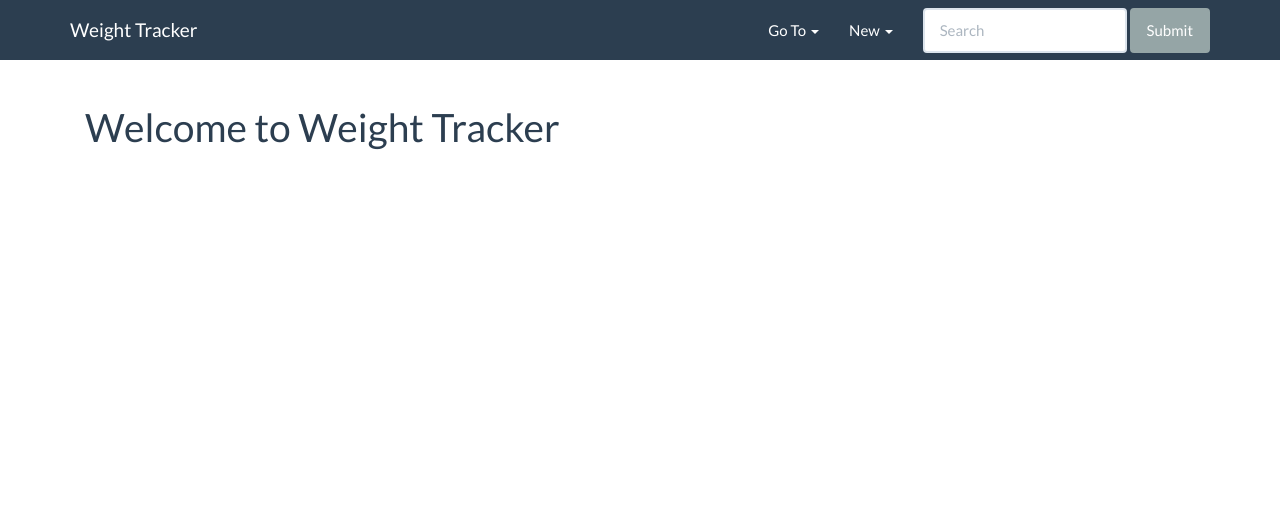
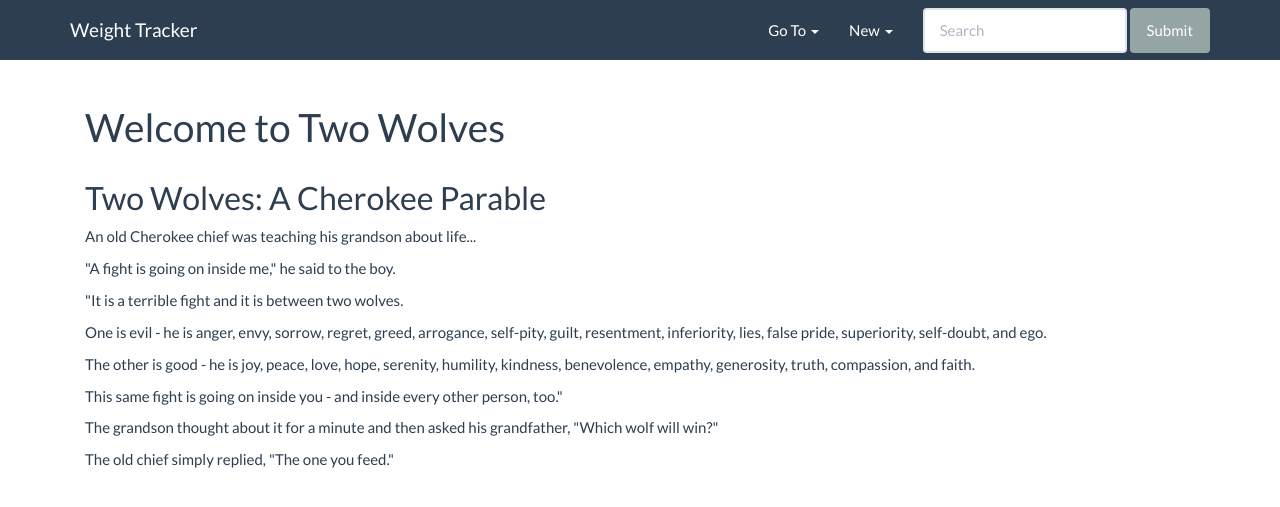
Before and after one commit to rdempsey/weight-tracker, a Flask app: page / in a window 1280 px wide. Shown: the top 507 px of the page. Run offline with Flask 2, Linux system fonts and the light colour scheme; parts of the project's set-up code (start-up, migrations or seed data) failed here and were passed over; some libraries are stand-ins or nearby versions.

Commit message:
Add the Cherokee parable of the two wolves to the home page.
Signed-off-by: Robert Dempsey <robertonrails@gmail.com>

```diff
--- a/templates/index.html
+++ b/templates/index.html
@@ -1,7 +1,17 @@
 {% extends "base.html" %}
 {% block content %}
-<div class="col-lg-6">
-  <h1>Welcome to Weight Tracker</h1>
+<div class="col-lg-12">
+  <h1>Welcome to Two Wolves</h1>
 </div>
-
+<div class="col-lg-12">
+    <h2>Two Wolves: A Cherokee Parable</h2>
+    <p>An old Cherokee chief was teaching his grandson about life...</p>
+    <p>"A fight is going on inside me," he said to the boy. </p>
+    <p>"It is a terrible fight and it is between two wolves.</p>
+    <p>One is evil - he is anger, envy, sorrow, regret, greed, arrogance, self-pity, guilt, resentment, inferiority, lies, false pride, superiority, self-doubt, and ego.</p>
+    <p>The other is good - he is joy, peace, love, hope, serenity, humility, kindness, benevolence, empathy, generosity, truth, compassion, and faith.</p>
+    <p>This same fight is going on inside you - and inside every other person, too."</p>
+    <p>The grandson thought about it for a minute and then asked his grandfather, "Which wolf will win?"</p>
+    <p>The old chief simply replied, "The one you feed."</p>
+</div>
 {% endblock %}
```
